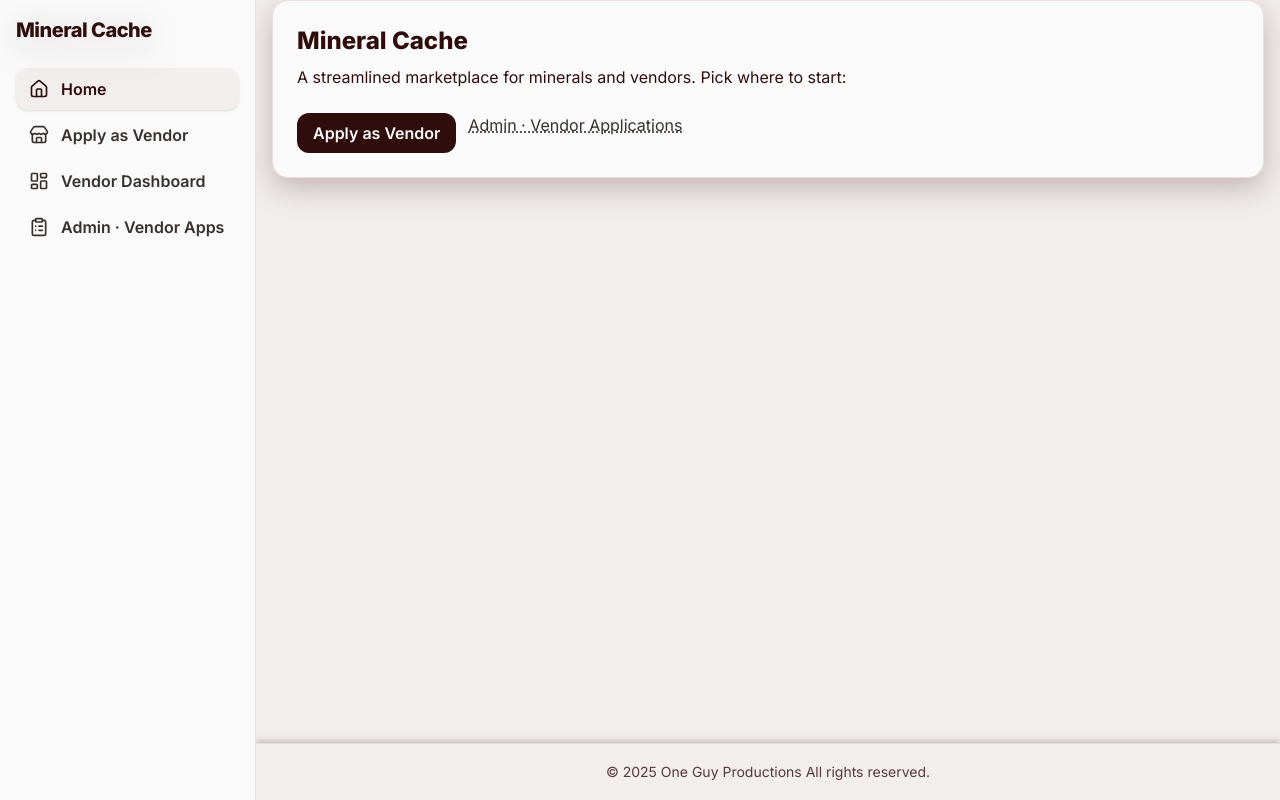
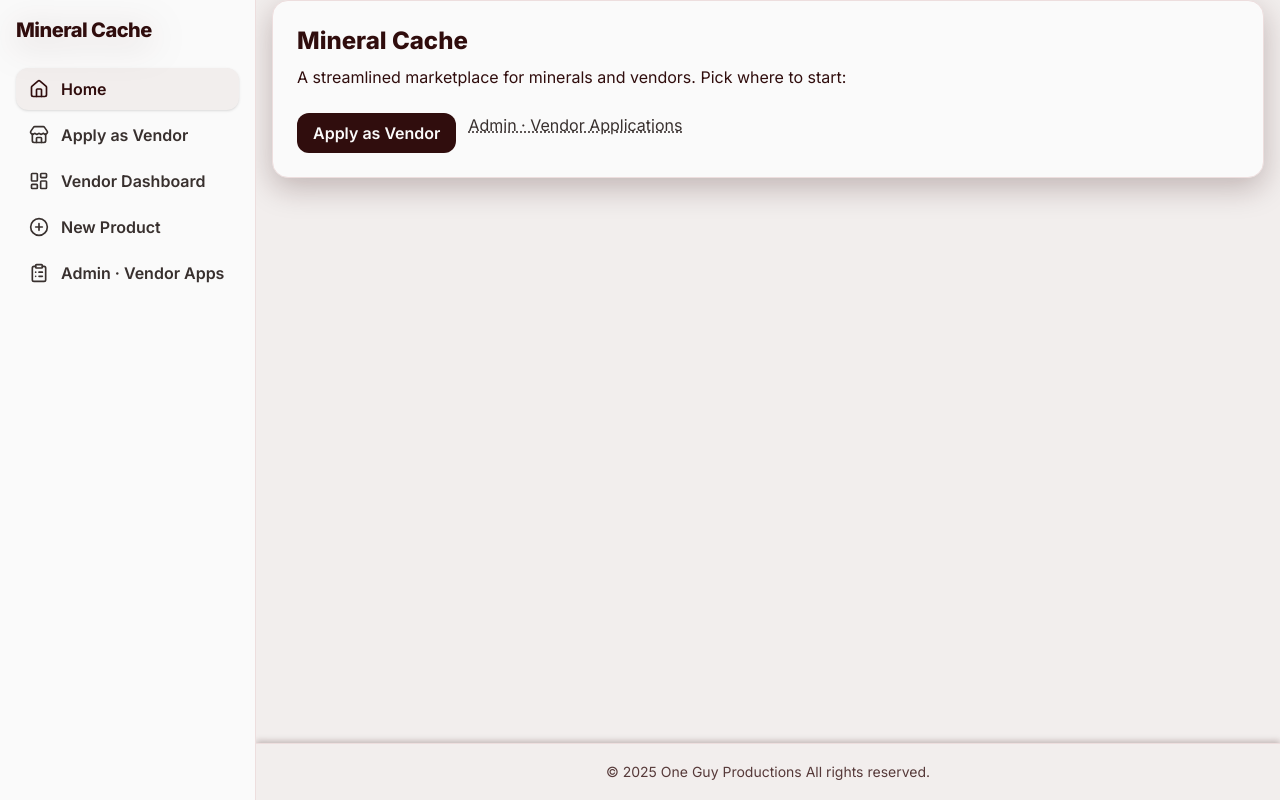
Before and after one commit to nathangreen1632/MineralCache, a React (Vite) app in the folder Client/: page / in a window 1280 px wide. Built offline with nearby package versions, Linux system fonts and the light colour scheme; no server answers.

Commit message:
feat(client): add "New Product" link to Navbar
- Update Navbar to include a navigation link for creating new products, pointing to `/products/new`.
- Import `PlusCircle` icon from `lucide-react` for the new link.
- Enhance user navigation by providing quick access to the product creation page.

```diff
--- a/Client/src/common/Navbar.tsx
+++ b/Client/src/common/Navbar.tsx
@@ -1,6 +1,6 @@
 import React from 'react';
 import { Link, NavLink } from 'react-router-dom';
-import { Home, Store, ClipboardList, LayoutDashboard } from 'lucide-react';
+import { Home, Store, ClipboardList, LayoutDashboard, PlusCircle } from 'lucide-react';
 
 type LinkItem = {
   to: string;
@@ -60,10 +60,9 @@ export default function Navbar(): React.ReactElement {
         <SideNavLink to="/" end label="Home" Icon={Home} />
         <SideNavLink to="/vendor/apply" label="Apply as Vendor" Icon={Store} />
         <SideNavLink to="/vendor/dashboard" label="Vendor Dashboard" Icon={LayoutDashboard} />
+        <SideNavLink to="/products/new" label="New Product" Icon={PlusCircle} />
         <SideNavLink to="/admin/vendor-apps" label="Admin · Vendor Apps" Icon={ClipboardList} />
       </nav>
-
-      {/* (Optional) footer actions or status can go here */}
     </aside>
   );
 }
```
